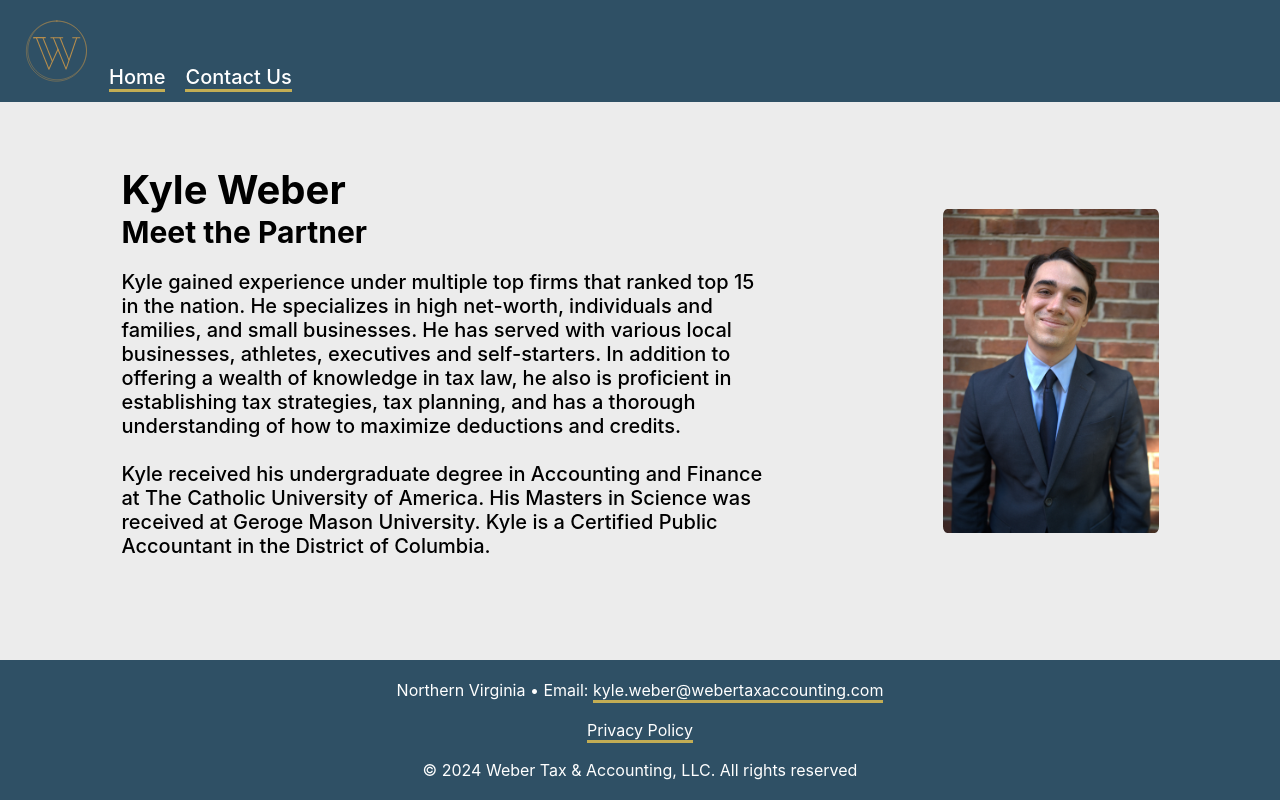
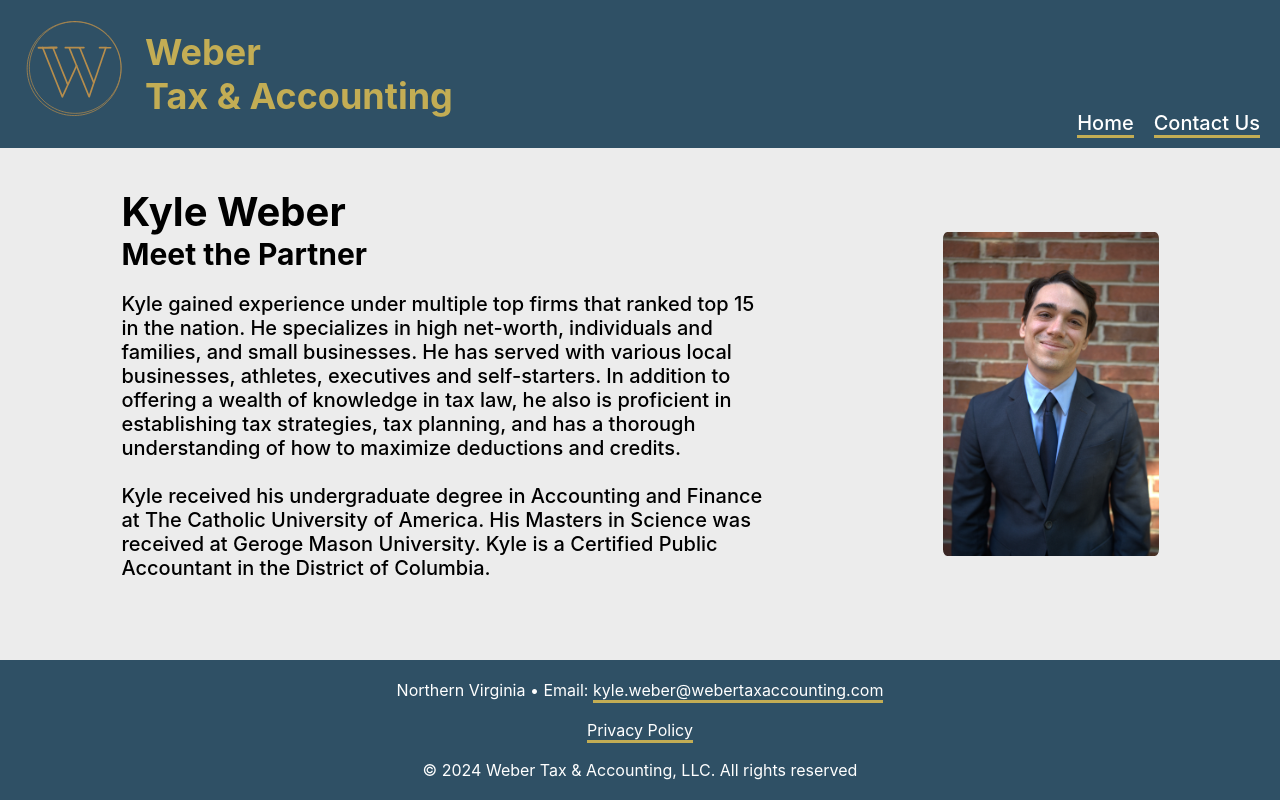
Before and after one commit to GainorJoshua-FS/webertaxaccounting, a React (Create React App) app: page / in a window 1280 px wide. Built offline with nearby package versions, Linux system fonts and the light colour scheme.

Commit message:
Header changes made

```diff
--- a/src/App.css
+++ b/src/App.css
@@ -192,17 +192,39 @@ header .Link:hover {
 
   /* HEADER & FOOTER ======================*/
 
+  header {
+    display: flex;
+    justify-content: space-between;
+  }
+
   header .Link{
     text-decoration: none;
-    display: inline-block;
     font-size: 20px;
     font-weight: 500;
-    margin-right: 20px;
+    /* margin-right: 20px; */
     margin-bottom: 10px;
   }
 
+  header article {
+    display: flex;
+    /* max-width: 40%; */
+  }
+
+  header h1 {
+    font-size: 36px;
+  }
+
+  header div {
+    display: flex;
+    align-items: flex-end;
+  }
+
+  header div .Link {
+    margin-right: 20px;
+  }
+
   .Logo {
-    max-width: 5%;
+    width: 100px;
     margin: 20px 20px 0px 25px;
   }
 
--- a/src/components/header.js
+++ b/src/components/header.js
@@ -5,17 +5,22 @@ import { Link } from 'react-router-dom'
 
 function Header() {
     return (
-        <header className='PrimBack' style={styles.header}>
-            {/* <h1>Weber Tax &amp; Accounting</h1> */}
+        <header className='PrimBack'>
+            <article>
                 <Link className='LinkLogo' to="/" style={styles.link}>
                     <img className='Logo' src={Logo2} alt=''/>
                 </Link>
+                <h1 className='Tert'>Weber <br/> Tax &amp; Accounting</h1>
+            </article>
+
+            <div>
                 <Link className='Link' id="link" to="/" style={styles.link}>
                     Home
                 </Link>
                 <Link className='Link' id="link" to="/contact" style={styles.link}>
                     Contact Us
                 </Link>
+            </div>
         </header>
     )
 }
```
Lines whose indentation alone changed are shown as unchanged.
